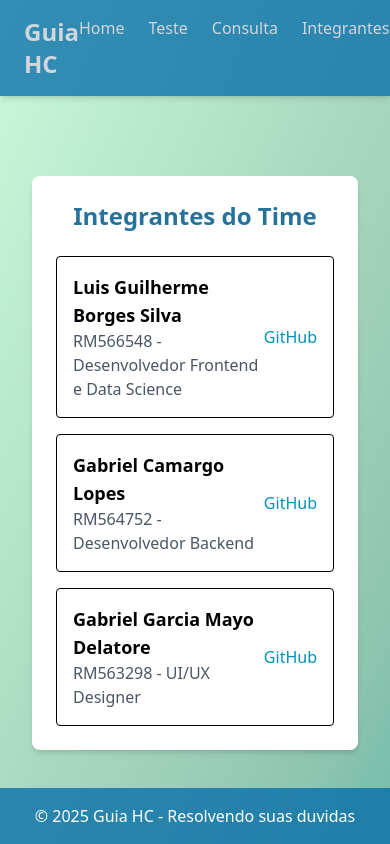
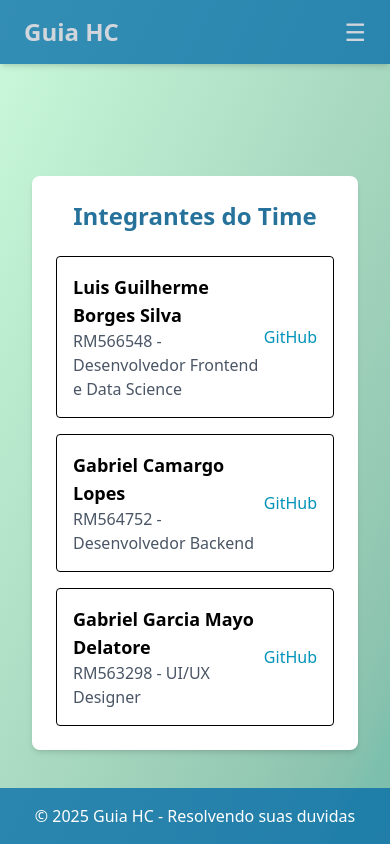
Before and after one commit to Challengefiap2025/Front---Sprint-3, a React (Vite) app: page /contato in a window 390 px wide. Built offline with nearby package versions, Linux system fonts and the light colour scheme.

Commit message:
Adicionando responsividades

```diff
--- a/index.html
+++ b/index.html
@@ -2,7 +2,7 @@
 <html lang="en">
   <head>
     <meta charset="UTF-8" />
-    <link rel="icon" type="image/svg+xml" href="/public/logohc.png" />
+    <link rel="icon" type="image/svg+xml" href="/src/images/logohc.png" />
     <meta name="viewport" content="width=device-width, initial-scale=1.0" />
     <title>Guia HC</title>
   </head>
--- a/src/Componentes/Navegbarra.tsx
+++ b/src/Componentes/Navegbarra.tsx
@@ -1,18 +1,35 @@
 import { Link } from "react-router-dom";
+import { useState } from "react";
 
-export default function Navbar() {
+export default function Navegbar() {
+  const [menuAberto, setMenuAberto] = useState(false);
+
   return (
     <header className="bg-sky-700/75 text-gray-300 py-4 shadow-md fixed top-0 w-full z-50">
-      <nav className="max-w-8xl mx-auto flex justify-between px-6">
+      <nav className="max-w-8xl mx-auto flex justify-between items-center px-6">
         <h1 className="text-2xl font-bold">Guia HC</h1>
-        <ul className="flex gap-6 font-medium">
+        <ul className="hidden md:flex gap-6 font-medium">
           <li><Link to="/" className="hover:underline">Home</Link></li>
           <li><Link to="/dispositivos" className="hover:underline">Teste</Link></li>
           <li><Link to="/consulta" className="hover:underline">Consulta</Link></li>
           <li><Link to="/contato" className="hover:underline">Integrantes</Link></li>
           <li><Link to="/faq" className="hover:underline">FAQ</Link></li>
         </ul>
+        <button
+          className="md:hidden text-2xl"
+          onClick={() => setMenuAberto(!menuAberto)}>
+          ☰
+        </button>
       </nav>
+      {menuAberto && (
+        <div className="md:hidden bg-sky-800/90 px-6 py-4 flex flex-col gap-4 font-medium">
+          <Link to="/" onClick={() => setMenuAberto(false)}>Home</Link>
+          <Link to="/dispositivos" onClick={() => setMenuAberto(false)}>Teste</Link>
+          <Link to="/consulta" onClick={() => setMenuAberto(false)}>Consulta</Link>
+          <Link to="/contato" onClick={() => setMenuAberto(false)}>Integrantes</Link>
+          <Link to="/faq" onClick={() => setMenuAberto(false)}>FAQ</Link>
+        </div>
+      )}
     </header>
   );
 }
--- a/src/Paginas/Contato.tsx
+++ b/src/Paginas/Contato.tsx
@@ -16,7 +16,7 @@ export default function Contato() {
       nome: "Gabriel Garcia Mayo Delatore",
       turma: "1TDSPK",
       rm: "RM563298 - UI/UX Designer",
-      github: "https://github.com/anacosta",
+      github: "https://github.com/Gabriel-hub-prog22",
     },
   ];
 
```
Also changed, not shown: src/images/logohc.png (renamed from public/logohc.png).
